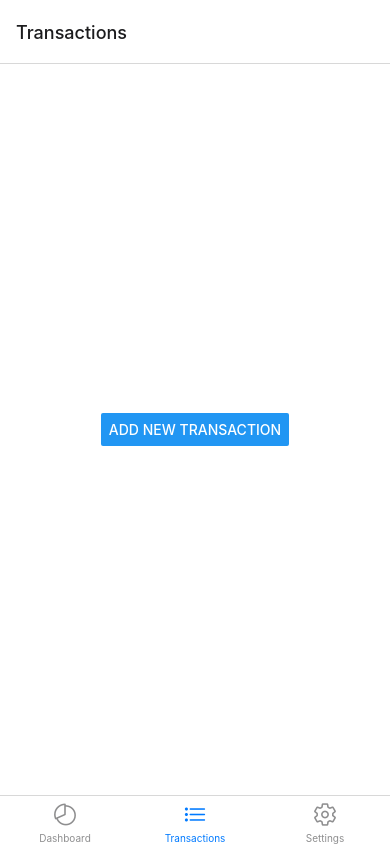
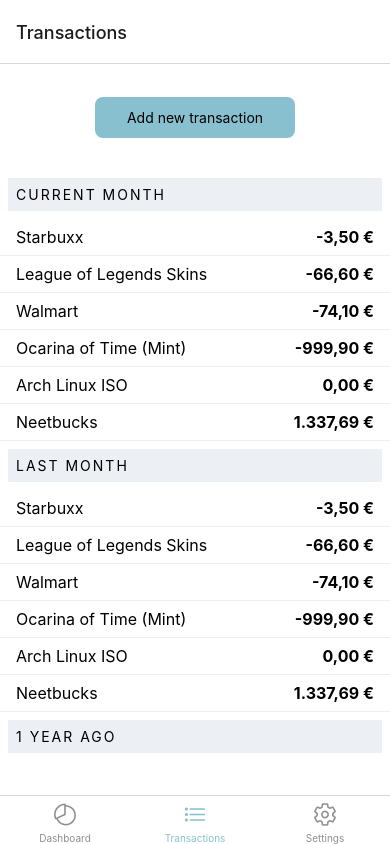
Before and after one commit to gabeyyplx/Kleingeldkumpel, a React Native app: screen /Transactions in a window 390 px wide. Built offline with nearby package versions, Linux system fonts and the light colour scheme.

Commit message:
Add transaction list dummy

```diff
--- a/App.js
+++ b/App.js
@@ -12,7 +12,11 @@
 export default function App() {
   return (
     <NavigationContainer>
-      <Tab.Navigator>
+      <Tab.Navigator
+        screenOptions={({ route }) => ({
+          headerShown: false,
+          tabBarActiveTintColor: "#88c0d0",
+        })}>
         <Tab.Screen
           name="Dashboard"
           component={DashboardScreen}
@@ -23,6 +27,7 @@
                 <Ionicons name="pie-chart-outline" size={size} color={color} />
               );
             },
+            tabBarActiveTintColor: "#88c0d0",
           }}
         />
         <Tab.Screen
@@ -33,6 +38,7 @@
             tabBarIcon: ({ focused, color, size }) => {
               return <Ionicons name="list-outline" size={size} color={color} />;
             },
+            tabBarActiveTintColor: "#88c0d0",
           }}
         />
         <Tab.Screen
@@ -45,6 +51,7 @@
                 <Ionicons name="settings-outline" size={size} color={color} />
               );
             },
+            tabBarActiveTintColor: "#88c0d0",
           }}
         />
       </Tab.Navigator>
--- a/Components/Screens/ListTransactions.js
+++ b/Components/Screens/ListTransactions.js
@@ -1,17 +1,21 @@
 import * as React from "react";
 
-import { View, Text, Button } from "react-native";
+import { View, Text, Pressable } from "react-native";
 import { StatusBar } from "expo-status-bar";
 import { styles } from "../../src/style";
+import TransactionList from "../UI/TransactionList";
 
 export default function ListTransactionsScreen({ navigation }) {
   return (
     <View style={styles.container}>
-      <Button
-        title="Add new transaction"
+      <Pressable
+        style={styles.button}
         onPress={() =>
           navigation.navigate("Transactions", { screen: "Add Transaction" })
-        }></Button>
+        }>
+        <Text>Add new transaction</Text>
+      </Pressable>
+      <TransactionList />
       <StatusBar style="auto" />
     </View>
   );
--- a/Components/Screens/Settings.js
+++ b/Components/Screens/Settings.js
@@ -1,5 +1,5 @@
 import * as React from "react";
-import { View, Text, StyleSheet } from "react-native";
+import { View, Text } from "react-native";
 import { StatusBar } from "expo-status-bar";
 import { styles } from "../../src/style";
 
--- /dev/null
+++ b/Components/UI/ListSectionHeader.js
@@ -0,0 +1,7 @@
+import * as React from "react";
+import { Text, View } from "react-native";
+import { styles } from "../../src/style";
+
+export default function ListSectionHeader(props) {
+  return <Text style={styles.listSectionHeader}>{props.section.title}</Text>;
+}
--- /dev/null
+++ b/Components/UI/TransactionList.js
@@ -0,0 +1,31 @@
+import * as React from "react";
+import { SectionList } from "react-native";
+import TransactionListItem from "./TransactionListItem";
+import ListSectionHeader from "./ListSectionHeader";
+import { styles } from "../../src/style";
+
+const data = [
+  { key: 0, description: "Starbuxx", value: -3.5 },
+  { key: 1, description: "League of Legends Skins", value: -66.6 },
+  { key: 2, description: "Walmart", value: -74.1 },
+  { key: 3, description: "Ocarina of Time (Mint)", value: -999.9 },
+  { key: 4, description: "Arch Linux ISO", value: 0.0 },
+  { key: 5, description: "Neetbucks", value: 1337.69 },
+];
+
+export default function TransactionList() {
+  return (
+    <SectionList
+      style={styles.list}
+      sections={[
+        { title: "Current month", data: data },
+        { title: "Last month", data: data },
+        { title: "1 year ago", data: data },
+      ]}
+      renderItem={({ item }) => <TransactionListItem item={item} />}
+      renderSectionHeader={({ section }) => (
+        <ListSectionHeader section={section} />
+      )}
+    />
+  );
+}
--- /dev/null
+++ b/Components/UI/TransactionListItem.js
@@ -0,0 +1,17 @@
+import * as React from "react";
+import { Text, View } from "react-native";
+import { styles } from "../../src/style";
+
+export default function TransactionListItem(props) {
+  return (
+    <View style={styles.listItem}>
+      <Text style={styles.listItemLabel}>{props.item.description}</Text>
+      <Text style={styles.listItemValue}>
+        {new Intl.NumberFormat("de-DE", {
+          style: "currency",
+          currency: "EUR",
+        }).format(props.item.value)}
+      </Text>
+    </View>
+  );
+}
--- a/src/style.js
+++ b/src/style.js
@@ -7,6 +7,7 @@
 
 export const styles = StyleSheet.create({
   container: {
+    paddingVertical: 33,
     flex: 1,
     backgroundColor: background,
     alignItems: "center",
@@ -38,5 +39,38 @@
     paddingVertical: 12,
     paddingHorizontal: 32,
     borderRadius: 8,
+    marginBottom: 32,
+  },
+
+  list: {
+    flex: 1,
+    width: "100%",
+  },
+
+  listSectionHeader: {
+    backgroundColor: backgroundAccent,
+    padding: 8,
+    margin: 8,
+    letterSpacing: 2,
+    textTransform: "uppercase",
+  },
+
+  listItem: {
+    flexDirection: "row",
+    paddingHorizontal: 16,
+    paddingVertical: 8,
+    justifyContent: "space-between",
+    borderBottomColor: backgroundAccent,
+    borderBottomWidth: 1,
+    fontSize: 20,
+  },
+
+  listItemLabel: {
+    fontSize: 16,
+  },
+
+  listItemValue: {
+    fontSize: 16,
+    fontWeight: "bold",
   },
 });
```
